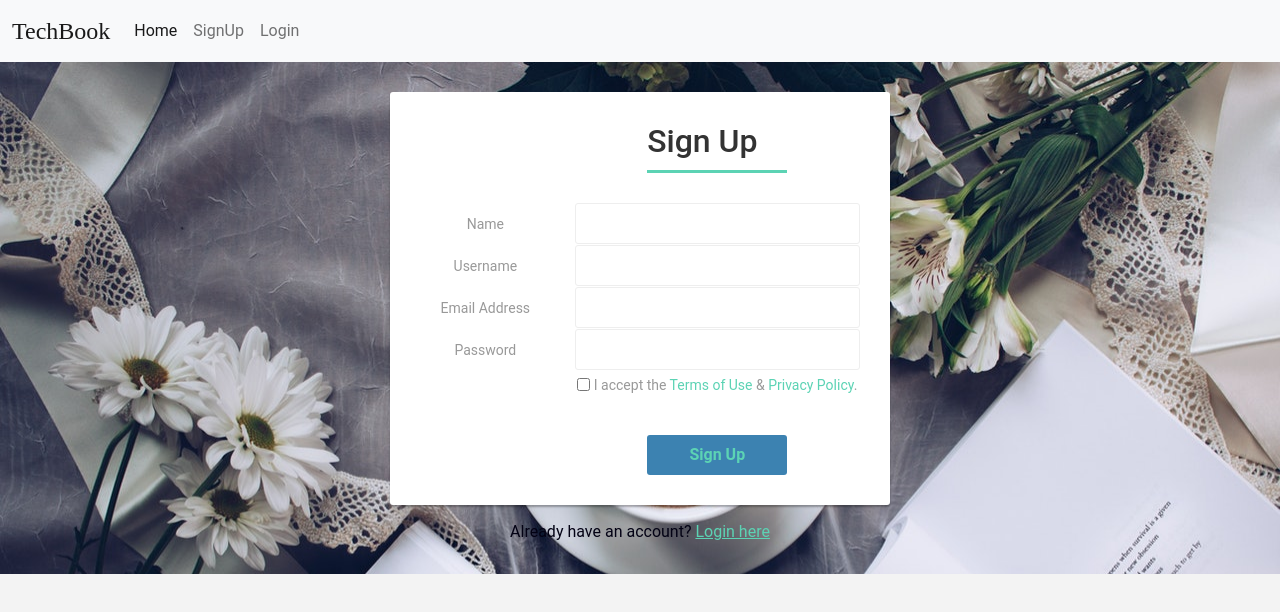
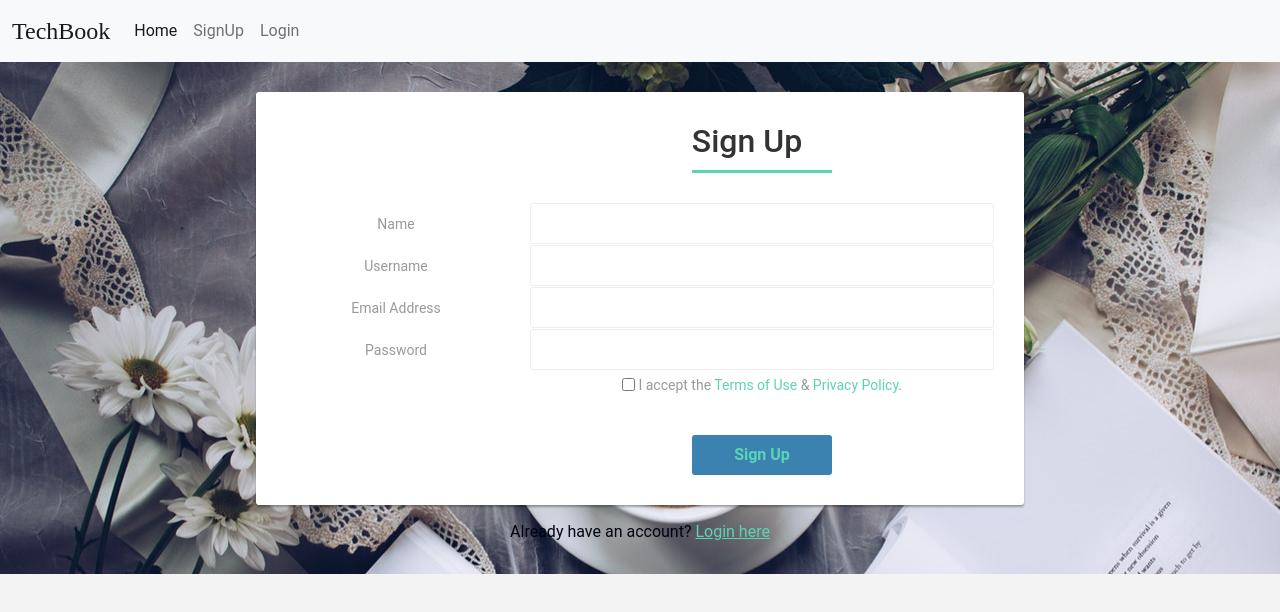
Before and after one commit to kushager-cyber/TechBook, a React (Create React App) app: page /Signup in a window 1280 px wide. Shown: the top 612 px of the page. Built offline with nearby package versions, Linux system fonts and the light colour scheme; a web font is replaced by a local one.

Commit message:
Fourth-commit

```diff
--- a/src/App.css
+++ b/src/App.css
@@ -45,7 +45,8 @@ body {
   border-radius: 3px;
 }
 .signup-form {
-  width: 500px;
+  height: 40%;
+  width: 60%;
   margin: 0 auto;
   padding: 30px 0;
 }
```
